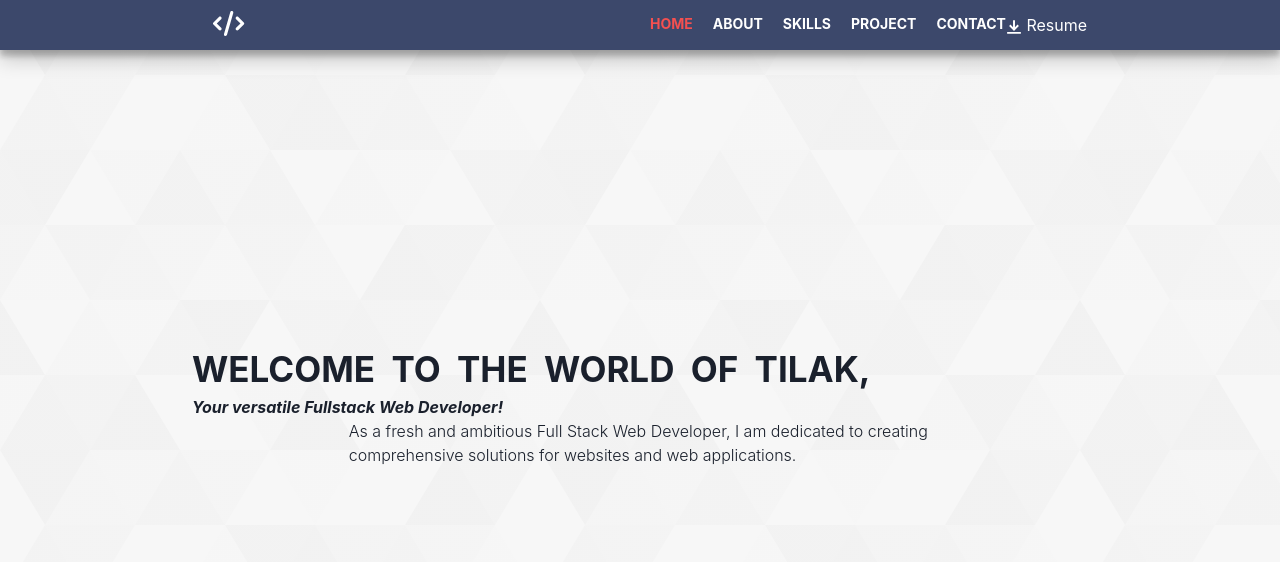
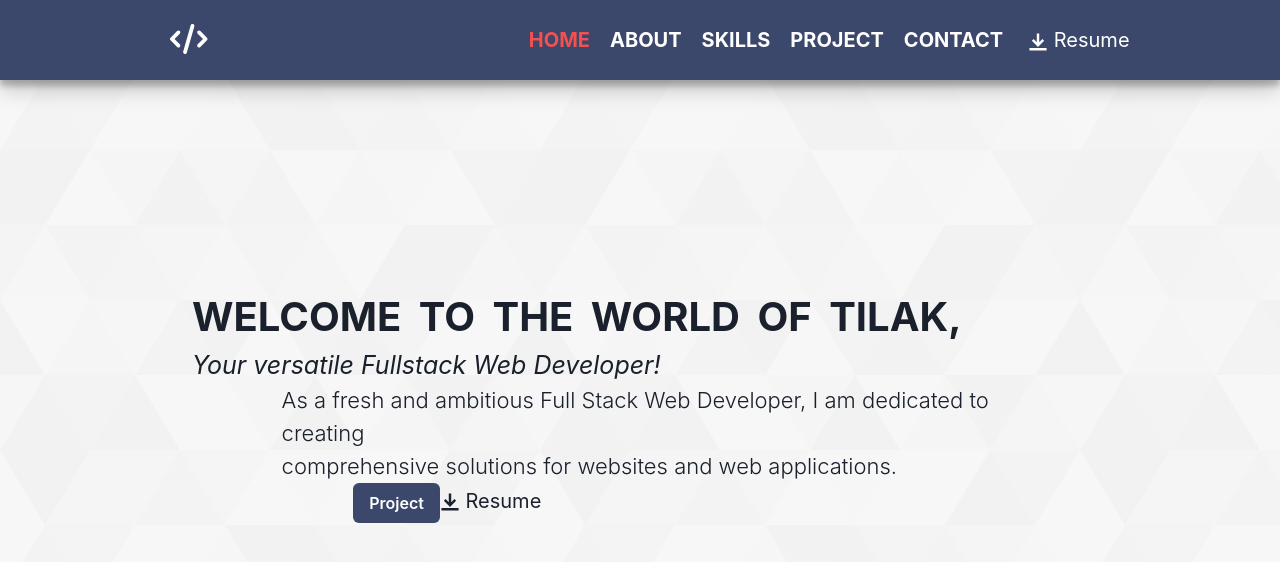
Before and after one commit to tilakDevX/tilakDevX.github.io, a React (Create React App) app: page / in a window 1280 px wide. Shown: the top 562 px of the page. Built offline with nearby package versions, Linux system fonts and the light colour scheme.

Commit message:
navbar done

```diff
--- a/src/Components/CSS/Home.css
+++ b/src/Components/CSS/Home.css
@@ -23,18 +23,20 @@
 .homeTitle h2{
     font-weight: 700;
     text-transform: uppercase;
-    font-size: 35px;
+    font-size: 40px;
     word-spacing: 8px;
 }
 
 .homeTag1{
-    font-weight: bold;
+    /* font-weight: bold; */
+    font-size: 25px;
     font-style: italic;
 }
 
 .homeTag2{
     font-weight: 300;
 
-    width: 65%;
+    width: 80%;
+    font-size: 22px;
     margin: auto;
 }
--- a/src/Components/CSS/Navbar.css
+++ b/src/Components/CSS/Navbar.css
@@ -15,7 +15,7 @@
     text-decoration: none;
     margin-left: 20px;
     color: white;
-    font-size: 14px;
+    font-size: 20px;
   }
 
   .navStyle {
@@ -28,12 +28,12 @@
     width: 100%;
     z-index: 1;
     top: 0;
-    height: 50px;
+    height: 80px;
     text-align: center;
     align-items: center;
     box-shadow: rgba(0, 0, 0, 0.19) 0px 10px 20px, rgba(0, 0, 0, 0.23) 0px 6px 6px;  }
   .logo{
-    font-size: 25px;
+    font-size: 30px;
   }
 
   .menuItems {
@@ -56,6 +56,9 @@
     display: none;
   }
 
+  #contact{
+    margin-right: 25px;
+  }
   @media (max-width: 480px) {
     .navStyle {
       flex-direction: column;
--- a/src/Components/Pages/Home.jsx
+++ b/src/Components/Pages/Home.jsx
@@ -1,5 +1,10 @@
 import React from "react";
 import "../CSS/Home.css";
+import { Container } from "@chakra-ui/layout";
+import { Link } from "react-router-dom";
+import Btn from "../SubComponents/Btn";
+import DownloadBtn from "../SubComponents/DownloadBtn";
+
 
 function Home(props) {
   return (
@@ -13,6 +18,10 @@ function Home(props) {
           creating <br />
           comprehensive solutions for websites and web applications.
         </p>
+      <Container>
+       <Link to= "/project"> <Btn text = "Project"  /></Link>
+       <DownloadBtn />
+      </Container>
       </div>
     </section>
   );
--- /dev/null
+++ b/src/Components/SubComponents/Btn.jsx
@@ -0,0 +1,10 @@
+import { Button } from '@chakra-ui/button';
+import React from 'react';
+
+function Btn({text}) {
+    return (
+        <Button bg={"#3C486B"} color={"white"}>{text}</Button>
+    );
+}
+
+export default Btn;
--- a/src/Components/SubComponents/DownloadBtn.jsx
+++ b/src/Components/SubComponents/DownloadBtn.jsx
@@ -4,16 +4,17 @@ import { DownloadIcon } from "@chakra-ui/icons";
 
 function DownloadBtn(props) {
   return (
-    <div>
-       <ChakraLink
+
+       <ChakraLink className="nav-link resume"
           href="https://drive.google.com/file/d/1DJG7AoC-UQC0BGt_QEPDDj6bq1ihGpNZ/view"
           target="_blank"
           rel="noopener noreferrer"
           download
+          fontSize={"20"}
         >
           <DownloadIcon /> Resume
         </ChakraLink>
-    </div>
+
   );
 }
 
```
